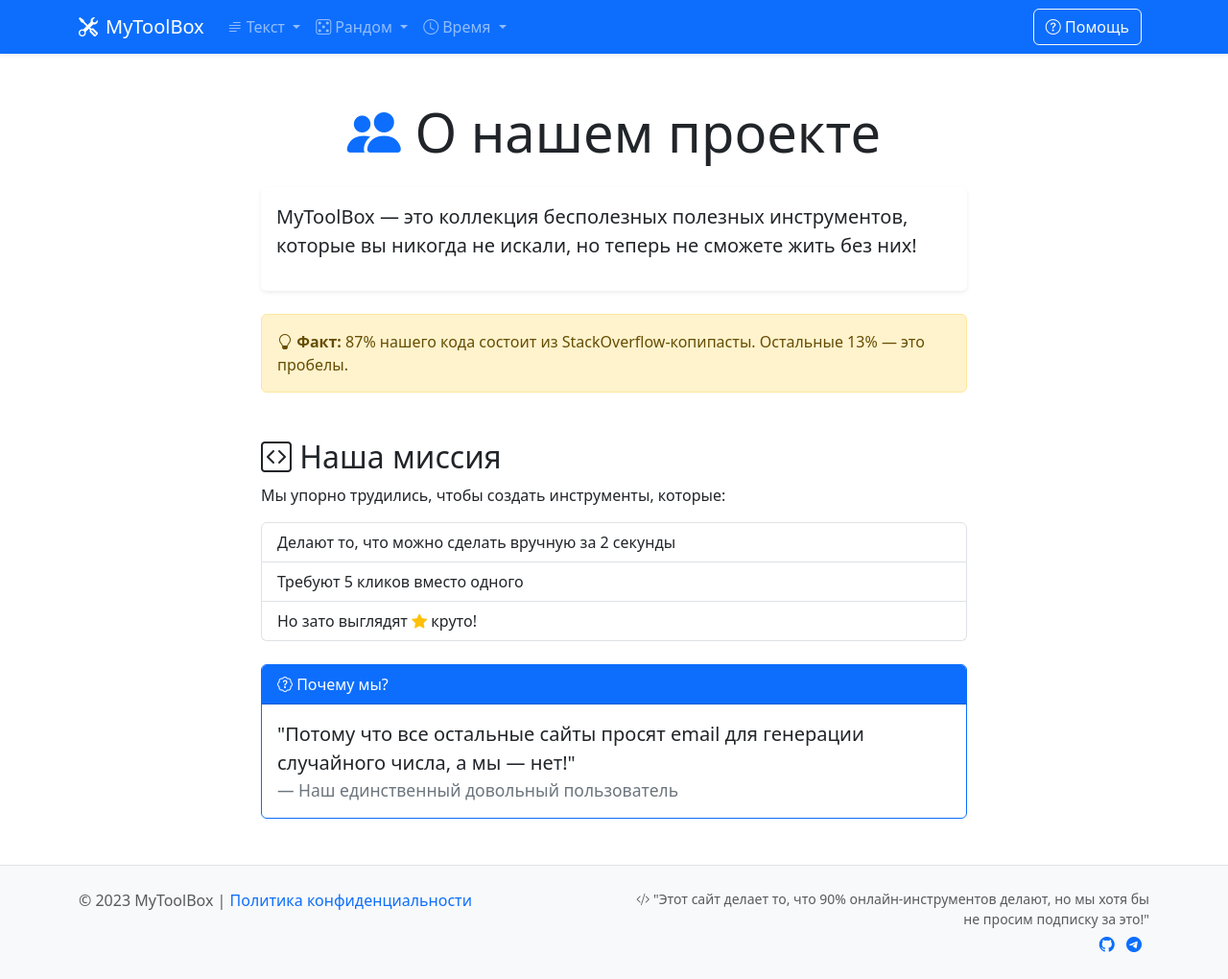
After one commit to Maxim-hub296/MyToolBox, a Django app: page / in a window 1280 px wide. The commit adds this page. Shown: the whole page at 96% size. Run offline with Django 5.2, Linux system fonts and the light colour scheme.

Commit message:
Добавил страницу "О нас"

```diff
--- a/MyToolBox/urls.py
+++ b/MyToolBox/urls.py
@@ -15,8 +15,9 @@
     2. Add a URL to urlpatterns:  path('blog/', include('blog.urls'))
 """
 from django.contrib import admin
-from django.urls import path
+from django.urls import path, include
 
 urlpatterns = [
     path('admin/', admin.site.urls),
+    path("", include("info.urls"))
 ]
--- /dev/null
+++ b/info/templates/info/about.html
@@ -0,0 +1,53 @@
+{% extends 'base.html' %}
+
+{% block title %}О нас | MyToolBox{% endblock %}
+
+{% block content %}
+<div class="container my-5">
+    <div class="row justify-content-center">
+        <div class="col-lg-8">
+            <h1 class="display-4 mb-4 text-center">
+                <i class="bi bi-people-fill text-primary"></i> О нашем проекте
+            </h1>
+
+            <div class="card border-0 shadow-sm mb-4">
+                <div class="card-body">
+                    <p class="lead">
+                        MyToolBox — это коллекция бесполезных полезных инструментов, которые вы никогда не искали,
+                        но теперь не сможете жить без них!
+                    </p>
+                </div>
+            </div>
+
+            <div class="alert alert-warning">
+                <i class="bi bi-lightbulb"></i>
+                <strong>Факт:</strong> 87% нашего кода состоит из StackOverflow-копипасты. Остальные 13% — это пробелы.
+            </div>
+
+            <h2 class="mt-5"><i class="bi bi-code-square"></i> Наша миссия</h2>
+            <p>
+                Мы упорно трудились, чтобы создать инструменты, которые:
+            </p>
+            <ul class="list-group mb-4">
+                <li class="list-group-item">Делают то, что можно сделать вручную за 2 секунды</li>
+                <li class="list-group-item">Требуют 5 кликов вместо одного</li>
+                <li class="list-group-item">Но зато выглядят <i class="bi bi-star-fill text-warning"></i> круто!</li>
+            </ul>
+
+
+
+            <div class="card mt-4 border-primary">
+                <div class="card-header bg-primary text-white">
+                    <i class="bi bi-patch-question"></i> Почему мы?
+                </div>
+                <div class="card-body">
+                    <blockquote class="blockquote mb-0">
+                        <p>"Потому что все остальные сайты просят email для генерации случайного числа, а мы — нет!"</p>
+                        <footer class="blockquote-footer">Наш единственный довольный пользователь</footer>
+                    </blockquote>
+                </div>
+            </div>
+        </div>
+    </div>
+</div>
+{% endblock %}
--- /dev/null
+++ b/info/urls.py
@@ -0,0 +1,8 @@
+from django.urls import path
+
+from . import views
+
+app_name = 'info'
+urlpatterns = [
+    path("", views.AboutView.as_view(), name='about')
+]
--- a/info/views.py
+++ b/info/views.py
@@ -1,3 +1,4 @@
-from django.shortcuts import render
-
+from django.views.generic import TemplateView
 # Create your views here.
+class AboutView(TemplateView):
+    template_name = "info/about.html"
--- a/templates/base.html
+++ b/templates/base.html
@@ -3,16 +3,19 @@
 <head>
     <meta charset="UTF-8">
     <title>{% block title %}MyToolBox{% endblock %}</title>
-    !-- Bootstrap CSS -->
+    <!-- Bootstrap CSS -->
     <link href="https://cdn.jsdelivr.net/npm/bootstrap@5.3.0/dist/css/bootstrap.min.css" rel="stylesheet" integrity="sha384-..." crossorigin="anonymous">
 
     <!-- Bootstrap Icons -->
     <link href="https://cdn.jsdelivr.net/npm/bootstrap-icons@1.10.5/font/bootstrap-icons.css" rel="stylesheet">
-    {% extra_head %}{% endblock %}
 </head>
+
 <body class="d-flex flex-column min-vh-100">
+
     <!-- Header -->
     {% include 'inc/header.html' %}
+    {% block content %}
+    {% endblock %}
     <!-- Footer -->
     {% include 'inc/footer.html' %}
 </body>
--- a/templates/inc/footer.html
+++ b/templates/inc/footer.html
@@ -14,9 +14,8 @@
                     но мы хотя бы не просим подписку за это!"
                 </div>
                 <div class="mt-1">
-                    <a href="#" class="text-decoration-none me-2"><i class="bi bi-github"></i></a>
-                    <a href="#" class="text-decoration-none me-2"><i class="bi bi-telegram"></i></a>
-                    <a href="#" class="text-decoration-none"><i class="bi bi-envelope"></i></a>
+                    <a href="https://github.com/Maxim-hub296/MyToolBox" class="text-decoration-none me-2"><i class="bi bi-github"></i></a>
+                    <a href="@Wanderer2754" class="text-decoration-none me-2"><i class="bi bi-telegram"></i></a>
                 </div>
             </div>
         </div>
```
